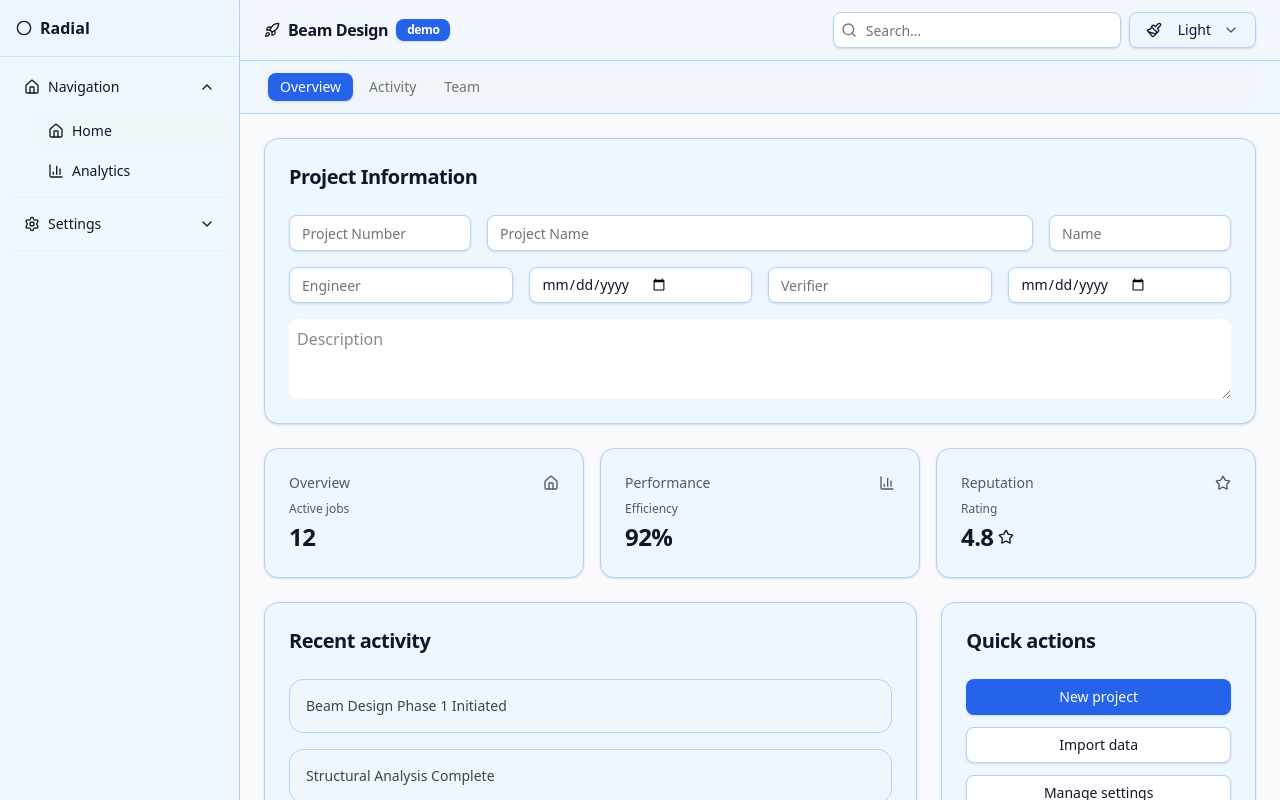
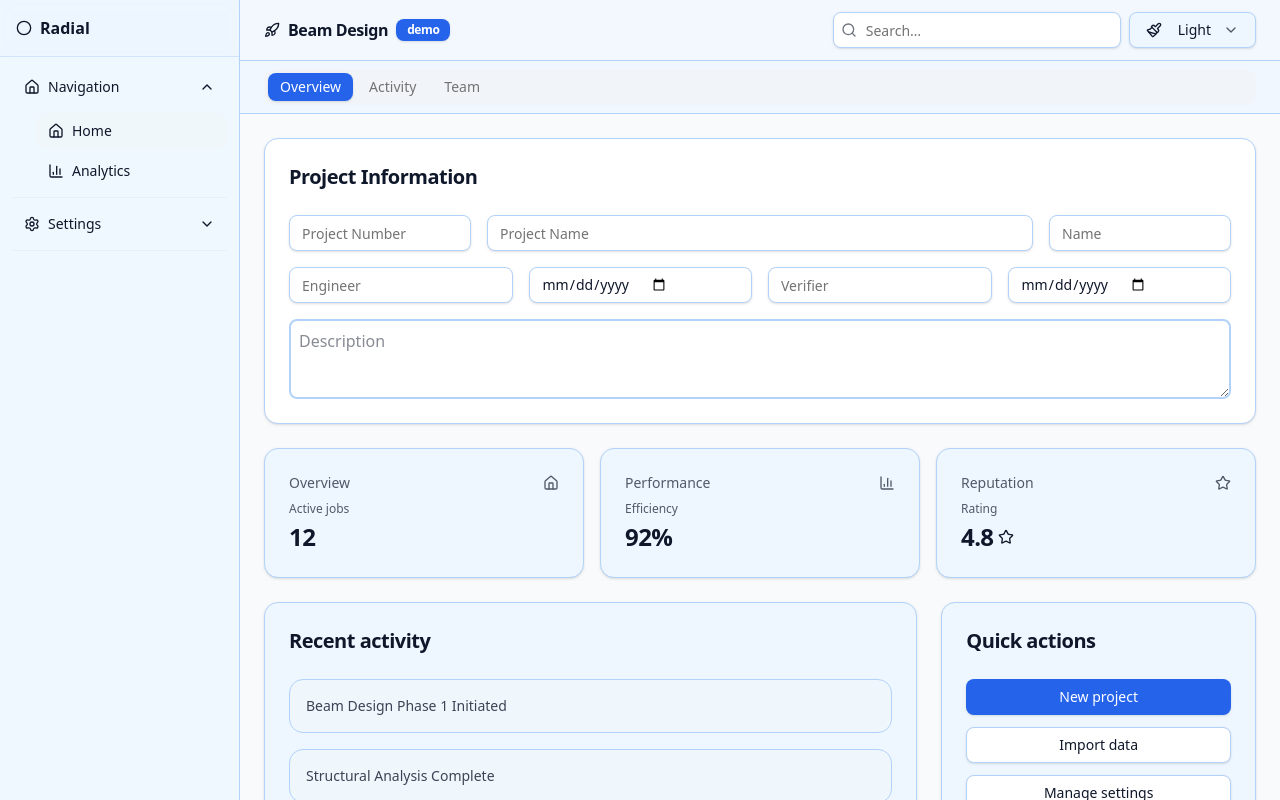
Before and after one commit to dhadley70/BeamDesignTS, a React (Vite) app: page / in a window 1280 px wide. Shown: the top 800 px of the page. Built offline with nearby package versions, Linux system fonts and the light colour scheme.

Commit message:
Adjust layout and border styling in App.tsx

```diff
--- a/src/App.tsx
+++ b/src/App.tsx
@@ -299,7 +299,7 @@ export default function App() {
       <main className="relative mx-auto max-w-7xl p-4 md:ml-[240px] md:p-6 overflow-x-hidden">
         <Tabs defaultValue="overview">
           <TabsContent value="overview" className="mt-0">
-            <Card className="mb-6 bg-[var(--card)] text-[var(--text)] border-[color:var(--border)]">
+            <Card className="mb-6 bg-[var(--input)] text-[var(--text)] border-[color:var(--border)]">
               <CardHeader>
                 <CardTitle className="text-xl">Project Information</CardTitle>
               </CardHeader>
@@ -357,7 +357,7 @@ export default function App() {
                     placeholder="Description"
                     value={projectInfo.description || ''}
                     onChange={(e) => setProjectInfo({ description: e.target.value })}
-                    className="w-full bg-[var(--input)] text-[var(--text)] border-[color:var(--border)] h-20 rounded-md p-2 resize-y"
+                    className="w-full bg-[var(--input)] text-[var(--text)] border-2 border-[color:var(--border)] h-20 rounded-md p-2 resize-y"
                     rows={4}
                   />
                 </div>
@@ -532,8 +532,8 @@ function Nav() {
           <div
             className={`overflow-hidden transition-all duration-300 ease-in-out
                         ${openSection === section.title
-                          ? 'max-h-96 opacity-100'
-                          : 'max-h-0 opacity-0'}`}
+                ? 'max-h-96 opacity-100'
+                : 'max-h-0 opacity-0'}`}
           >
             <div className="space-y-1 pt-2 pl-6">
               {section.items.map((x) => (
```
